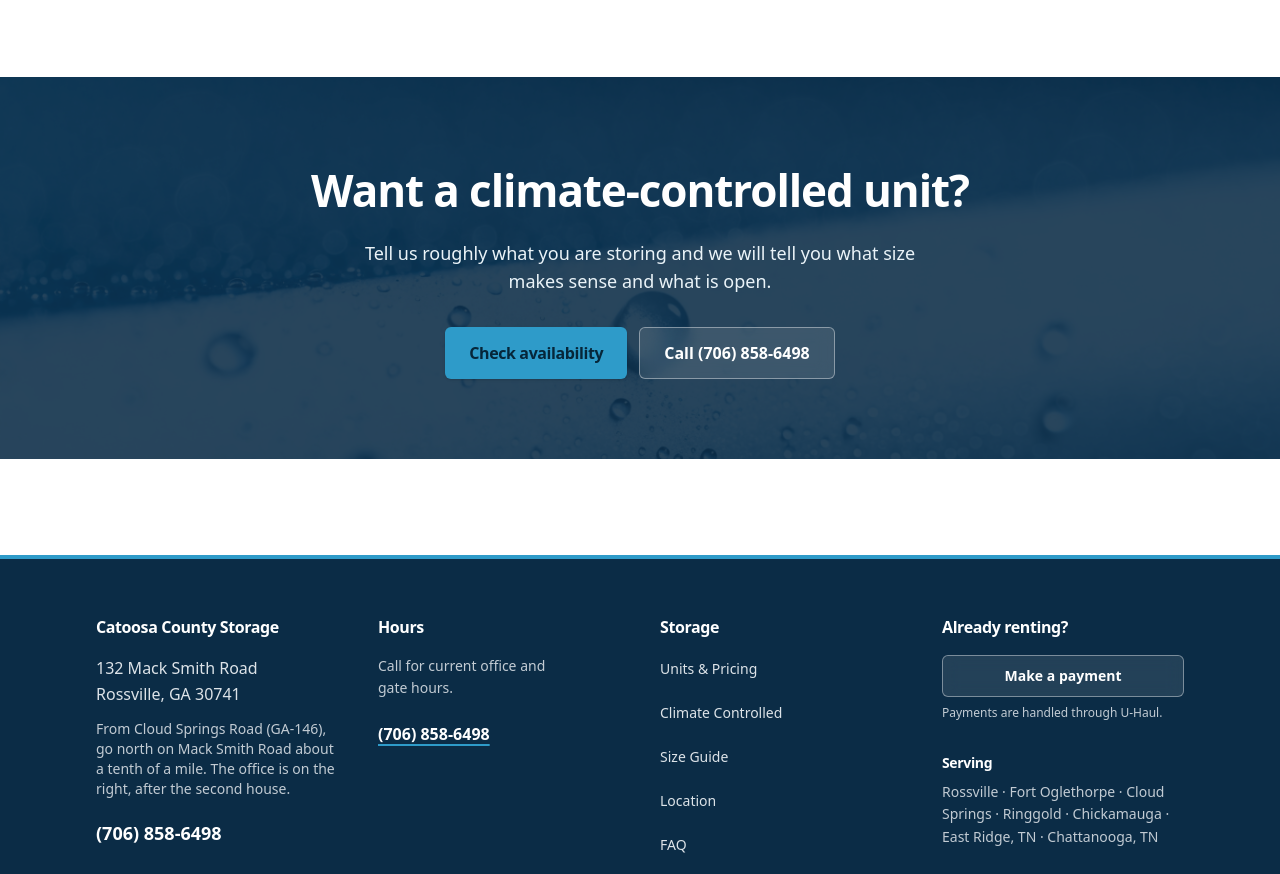
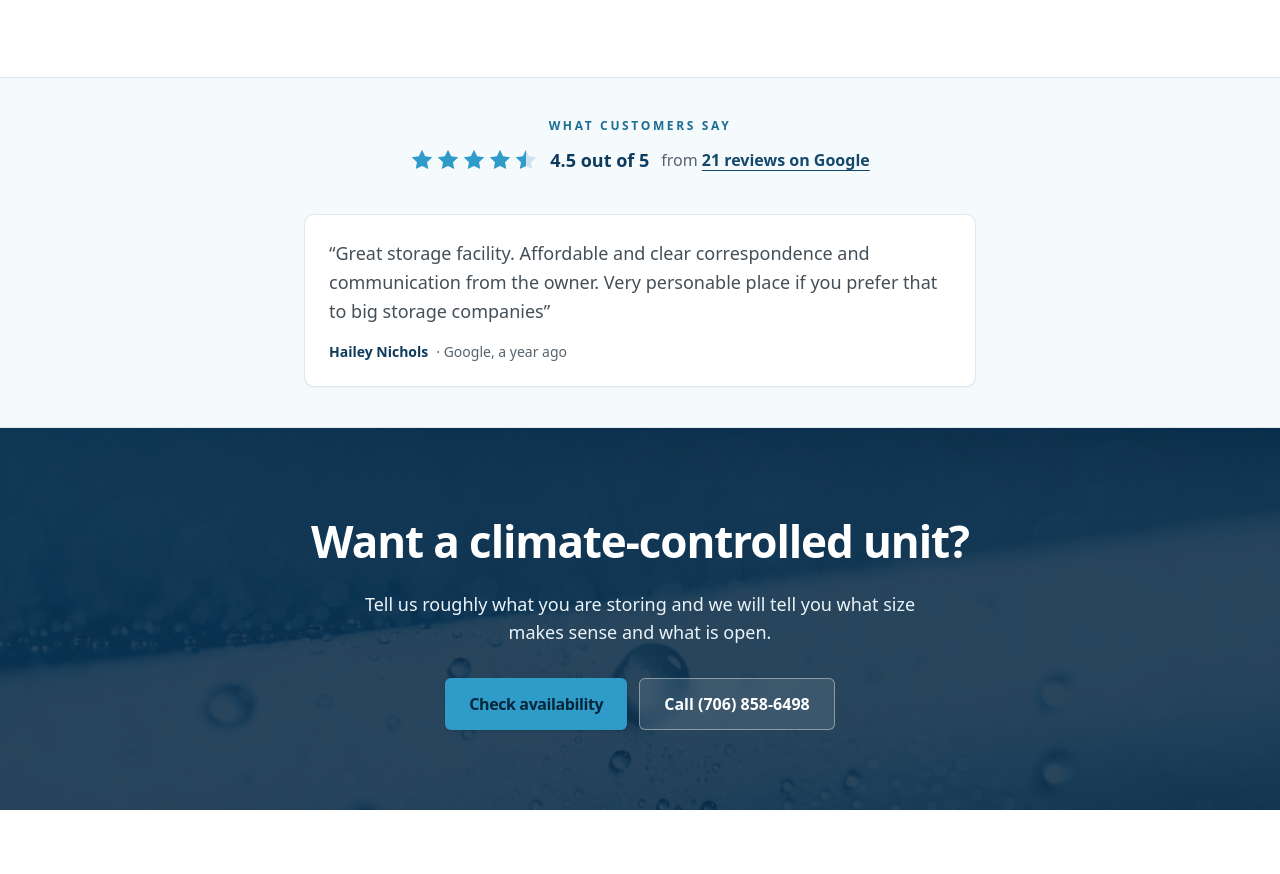
Before and after one commit to rednimer/catoosacounty, an Astro site: page /climate-controlled-storage in a window 1280 px wide. Shown: the part 2712-3586 px from the top of the page. Built offline with nearby package versions, Linux system fonts and the light colour scheme; Astro itself is replaced by a stand-in of ours; a web font is replaced by a local one.

Commit message:
Add Google rating and the one verifiable customer review
Pulled from the public Google listing: 4.5 from 21 reviews. The long
/maps/place/... URL serves a limited view with no reviews at all; the ?cid= form
built from the listing's own feature ID returns the full record. That URL is now
the canonical link and is verified to resolve.

Only one review is usable. Three of the twenty-one are readable without signing
in, and of those one is incoherent and one is five years old and explicitly
predates the current ownership. The rest are gated behind a Google sign-in,
and scraping them is against Google's terms — so REVIEWS holds exactly one
entry and the file documents the two legitimate routes to the others.

No Review or AggregateRating markup. Self-serving review schema — a business
marking up reviews about itself on its own site — is against Google's
structured-data policy, and this domain already carries penalty exposure from
the WordPress compromise. The rating renders as text beside a link to the real
listing instead, which a visitor can check in one click.

Also resolves the ZIP conflict: the Google Business Profile says 30741, which
settles it against the payments page's 30742. Flags a new one — GBP reads
"132 S Mack Smith Rd", an S the site does not have.

Verified 3 pages x 3 widths: no contrast failures, no overflow, band renders.

Co-Authored-By: Claude Opus 5 <noreply@anthropic.com>

```diff
--- /dev/null
+++ b/src/components/ReviewBand.astro
@@ -0,0 +1,116 @@
+---
+/**
+ * Google rating and real customer reviews.
+ *
+ * The strongest element here is not the quote — it is the link. "4.5 from 21
+ * reviews on Google", where the number is a link straight to the listing, is
+ * checkable in one click. An unverifiable wall of five-star quotes is what the
+ * May 2026 build did, and it is the pattern every visitor has learned to
+ * discount.
+ *
+ * Renders the rating on its own if no review text has been cleared for use, so
+ * the section still earns its place while REVIEWS is thin.
+ *
+ * The stars are decorative: the rating is stated in text right beside them, so
+ * they carry aria-hidden and add nothing for a screen reader.
+ */
+import { GOOGLE_LISTING, REVIEWS, HAS_REVIEWS } from '../data/reviews';
+
+interface Props {
+  /** Tighter treatment for use inside a page rather than as a full band. */
+  compact?: boolean;
+  class?: string;
+}
+
+const { compact = false, class: className = '' } = Astro.props;
+
+const full = Math.floor(GOOGLE_LISTING.rating);
+const half = GOOGLE_LISTING.rating % 1 >= 0.25;
+---
+
+<section
+  class:list={[
+    'border-y border-brand-200/70 bg-brand-50',
+    compact ? 'py-10' : 'py-14 sm:py-16',
+    className,
+  ]}
+  aria-labelledby="reviews-heading"
+>
+  <div class="container-page">
+    <div class="flex flex-col items-center gap-3 text-center">
+      <h2 id="reviews-heading" class="eyebrow">What customers say</h2>
+
+      <p class="flex flex-wrap items-center justify-center gap-x-3 gap-y-1">
+        <span class="flex items-center gap-0.5" aria-hidden="true">
+          {
+            Array.from({ length: 5 }, (_, i) => (
+              <svg
+                viewBox="0 0 20 20"
+                class:list={[
+                  'h-6 w-6',
+                  i < full || (i === full && half) ? 'text-accent-500' : 'text-brand-200',
+                ]}
+                fill="currentColor"
+              >
+                {i === full && half ? (
+                  <>
+                    <defs>
+                      <linearGradient id="half-star">
+                        <stop offset="50%" stop-color="currentColor" />
+                        <stop offset="50%" stop-color="#cfe2ee" />
+                      </linearGradient>
+                    </defs>
+                    <path
+                      fill="url(#half-star)"
+                      d="M10 1.5l2.6 5.3 5.9.9-4.3 4.1 1 5.8L10 14.9l-5.2 2.7 1-5.8L1.5 7.7l5.9-.9L10 1.5z"
+                    />
+                  </>
+                ) : (
+                  <path d="M10 1.5l2.6 5.3 5.9.9-4.3 4.1 1 5.8L10 14.9l-5.2 2.7 1-5.8L1.5 7.7l5.9-.9L10 1.5z" />
+                )}
+              </svg>
+            ))
+          }
+        </span>
+        <span class="text-lg font-semibold text-brand-800">
+          {GOOGLE_LISTING.rating} out of 5
+        </span>
+        <span class="text-ink-600">
+          from{' '}
+          <a
+            href={GOOGLE_LISTING.url}
+            rel="noopener nofollow"
+            class="font-semibold text-brand-700 underline underline-offset-4 hover:text-brand-800"
+          >
+            {GOOGLE_LISTING.reviewCount} reviews on Google
+          </a>
+        </span>
+      </p>
+    </div>
+
+    {
+      HAS_REVIEWS && (
+        <ul
+          class:list={[
+            'mx-auto mt-10 grid gap-6',
+            REVIEWS.length === 1 ? 'max-w-2xl' : 'md:grid-cols-2 lg:grid-cols-3',
+          ]}
+        >
+          {REVIEWS.map((r) => (
+            <li class="rounded-card border border-brand-200/70 bg-white p-6 shadow-[0_1px_2px_rgba(14,58,92,0.04)]">
+              <blockquote class="text-lg leading-relaxed text-ink-700">
+                <p>“{r.quote}”</p>
+              </blockquote>
+              <figcaption class="mt-4 flex items-center gap-2 text-sm">
+                <span class="font-semibold text-brand-800">{r.author}</span>
+                <span class="text-ink-600">
+                  · {r.source}, {r.posted}
+                </span>
+              </figcaption>
+            </li>
+          ))}
+        </ul>
+      )
+    }
+  </div>
+</section>
--- /dev/null
+++ b/src/data/reviews.ts
@@ -0,0 +1,99 @@
+/**
+ * Customer reviews and the Google Business Profile rating.
+ *
+ * ─── ⚠ READ THIS BEFORE ADDING A REVIEW ──────────────────────────────────────
+ * The May 2026 build of this site shipped three invented five-star testimonials
+ * with invented customer names and towns. Fabricated reviews are an FTC matter,
+ * not merely a credibility problem, and they are the worst thing that has ever
+ * been on this domain.
+ *
+ * A review goes in this file only if a real customer actually wrote it, with
+ * their real name and rating, and only with a `source` saying where it was
+ * published. There is no "roughly what someone said" option. If a review is not
+ * in this list, it does not exist.
+ * ─────────────────────────────────────────────────────────────────────────────
+ *
+ * ─── WHY THERE IS NO REVIEW SCHEMA ───────────────────────────────────────────
+ * These are deliberately NOT emitted as schema.org Review or AggregateRating.
+ * Google's structured-data policy disallows self-serving review markup — a
+ * business marking up reviews about itself on its own site — and breaking that
+ * risks a manual action. This domain already carries penalty exposure from the
+ * WordPress compromise (CONTENT-SOURCE.md §8) and does not need more.
+ *
+ * Showing reviews on the page is fine and normal. Marking them up is not. The
+ * rating renders as plain text beside a link to the real listing, so any visitor
+ * can verify it in one click — which is a stronger trust signal than a star
+ * graphic nobody can check.
+ * ─────────────────────────────────────────────────────────────────────────────
+ */
+
+export interface Review {
+  /** Verbatim. Never tidied, shortened or "improved". */
+  quote: string;
+  /** As the reviewer published it. */
+  author: string;
+  /** When it was posted, as Google reports it. */
+  posted: string;
+  /** Where it was actually published. */
+  source: string;
+}
+
+/**
+ * The public Google listing.
+ *
+ * URL built from the CID in the listing's own Maps link (`0xc5917055a9616d1`
+ * → 889767713144444625) and verified to resolve to this business. Worth noting
+ * why this form and not the long `/maps/place/...` URL: the long one served a
+ * limited view with no reviews at all, while `?cid=` returns the full listing.
+ */
+export const GOOGLE_LISTING = {
+  url: 'https://maps.google.com/?cid=889767713144444625',
+  /** Read off the public listing 2026-08-09. */
+  rating: 4.5,
+  reviewCount: 21,
+  asOf: '2026-08-09',
+} as const;
+
+/**
+ * Real customer reviews, verbatim.
+ *
+ * Only three of the twenty-one are publicly readable without signing in to
+ * Google, and only one of those is usable — the other two are five years old and
+ * one of them predates the current ownership (it says so explicitly). So this
+ * list is short because it is honest, not because the business lacks reviews.
+ *
+ * To add the rest, legitimately:
+ *   1. Google Places API `place_details` — up to five reviews, licensed for
+ *      display provided Google is credited and the text is not edited.
+ *   2. The owner copies them from the Google Business Profile dashboard.
+ *
+ * Scraping the remaining reviews out of Maps is against Google's terms and is
+ * not an option.
+ */
+export const REVIEWS: readonly Review[] = [
+  {
+    quote:
+      'Great storage facility. Affordable and clear correspondence and communication from the owner. Very personable place if you prefer that to big storage companies',
+    author: 'Hailey Nichols',
+    posted: 'a year ago',
+    source: 'Google',
+  },
+];
+
+/** Gates every testimonial block on the site. */
+export const HAS_REVIEWS = REVIEWS.length > 0;
+
+/**
+ * [GAP] OWNERSHIP CHANGE — confirm before doing anything else with reviews.
+ *
+ * A 2021-era one-star review opens "Poorly maintained after previous owner sold
+ * out", which means this listing spans at least two operators and some of the
+ * 4.5 average is not about the current one. That matters in both directions: old
+ * complaints may be unfair to the present owner, and old praise may not be
+ * theirs to claim either.
+ *
+ * Ask the owner when they took over. If it is recent, the right move is to
+ * respond publicly to the old negatives noting the change — which lifts the
+ * rating far more than anything that can be done on this site.
+ */
+export const OWNERSHIP_CHANGE_UNCONFIRMED = true;
--- a/src/pages/climate-controlled-storage.astro
+++ b/src/pages/climate-controlled-storage.astro
@@ -17,6 +17,7 @@ import PageHeader from '../components/PageHeader.astro';
 import CtaBand from '../components/CtaBand.astro';
 import FaqAccordion from '../components/FaqAccordion.astro';
 import Figure from '../components/Figure.astro';
+import ReviewBand from '../components/ReviewBand.astro';
 import { CONTACT, ADDRESS } from '../data/site';
 import { IMAGES } from '../data/images';
 
@@ -184,6 +185,8 @@ const faqs = [
     </div>
   </section>
 
+  <ReviewBand compact />
+
   <CtaBand
     heading="Want a climate-controlled unit?"
     body="Tell us roughly what you are storing and we will tell you what size makes sense and what is open."
--- a/src/pages/index.astro
+++ b/src/pages/index.astro
@@ -18,6 +18,7 @@ import CtaBand from '../components/CtaBand.astro';
 import FaqAccordion from '../components/FaqAccordion.astro';
 import ProvisionalNote from '../components/ProvisionalNote.astro';
 import Figure from '../components/Figure.astro';
+import ReviewBand from '../components/ReviewBand.astro';
 import { SITE, CONTACT, ADDRESS, HOURS, FEATURES, SERVICE_AREA } from '../data/site';
 import { UNITS, CATALOGUE_PROVISIONAL, PRICING_AVAILABLE } from '../data/units';
 import { IMAGES } from '../data/images';
@@ -196,6 +197,8 @@ const faqs = [
     </div>
   </section>
 
+  <ReviewBand />
+
   <!-- ── Sizes ─────────────────────────────────────────────────────────── -->
   <section class="bg-brand-50 py-16 sm:py-20">
     <div class="container-page">
--- a/src/pages/units.astro
+++ b/src/pages/units.astro
@@ -12,6 +12,7 @@ import PageHeader from '../components/PageHeader.astro';
 import CtaBand from '../components/CtaBand.astro';
 import ProvisionalNote from '../components/ProvisionalNote.astro';
 import Figure from '../components/Figure.astro';
+import ReviewBand from '../components/ReviewBand.astro';
 import { CONTACT } from '../data/site';
 import { IMAGES } from '../data/images';
 import {
@@ -165,5 +166,7 @@ const crumbs = [{ name: 'Units & Pricing', href: '/units' }];
     </div>
   </section>
 
+  <ReviewBand compact />
+
   <CtaBand />
 </BaseLayout>
```
Also changed, not shown: src/data/site.ts (+13 -3 lines).
